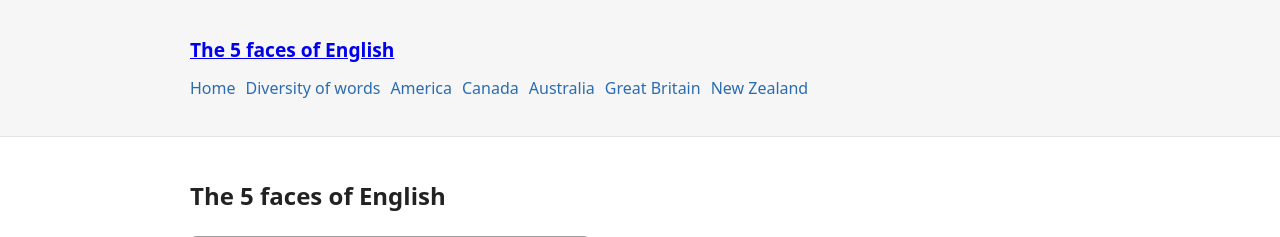
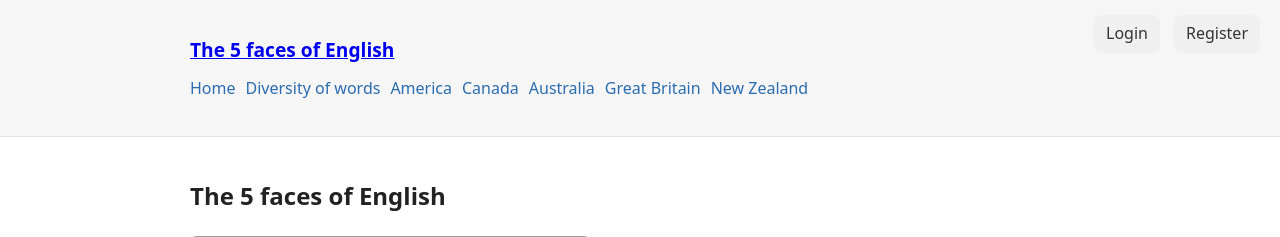
Before and after one commit to IngaBu2009/fivefacesofengl, a Flask app: page / in a window 1280 px wide. Shown: the top 237 px of the page. Run offline with Flask 3, Linux system fonts and the light colour scheme; grey boxes are pictures that could not be loaded.

Commit message:
добавила кнопки зарегистрироваться и войти в правом верхнем углу

```diff
--- a/static/css/style.css
+++ b/static/css/style.css
@@ -8,3 +8,25 @@ body { font-family: system-ui, -apple-system, "Segoe UI", Roboto, "Helvetica Neu
 .hero-image img { max-width:100%; height:auto; display:block; margin:10px 0; border-radius:6px;}
 .region-section { margin:15px 0; }
 .site-footer { background:#fafafa; border-top:1px solid #eee; padding:15px 0; margin-top:30px; font-size:0.9rem;}
+.top-right {
+    position: fixed;
+    top: 15px;
+    right: 20px;
+    display: flex;
+    gap: 14px;
+    z-index: 9999;
+}
+
+.top-right a {
+    text-decoration: none;
+    font-weight: 500;
+    padding: 6px 12px;
+    border-radius: 8px;
+    background: #f0f0f0;
+    color: #333;
+    transition: 0.2s;
+}
+
+.top-right a:hover {
+    background: #e3e3e3;
+}
--- a/templates/base.html
+++ b/templates/base.html
@@ -27,6 +27,12 @@
   <footer class="site-footer">
     <div class="wrap">
     </div>
+
   </footer>
 </body>
+<div class="top-right">
+    <a href="{{ url_for('login') }}">Login</a>
+    <a href="{{ url_for('register') }}">Register</a>
+</div>
+
 </html>
```
